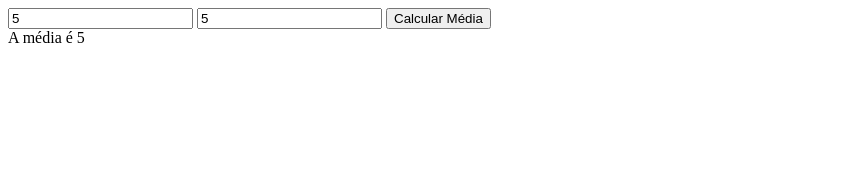
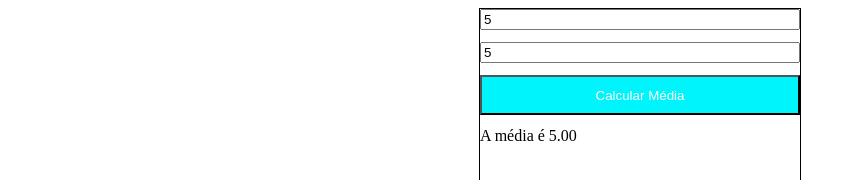
Before and after one commit to AlonsoCalabreso/calculadora-de-media, a plain HTML site: page index.html in a window 1280 px wide. Both pictures are taken after typing "5", "5" into the empty fields and a click on the button "Calcular Média". Shown: the top 180 px of the page, without its empty margins (0-856 px from the left). Drawn offline with Linux system fonts and the light colour scheme.

Commit message:
começamos a personalizar

```diff
--- a/app.js
+++ b/app.js
@@ -9,7 +9,7 @@
 
     const media = (nota1 + nota2)/2
 
-    resultado.innerHTML = `A média é ${media}`
+    resultado.innerHTML = `A média é ${media.toFixed(2)}`
 }
 
 button.addEventListener("click", calcularMedia)
--- a/index.html
+++ b/index.html
@@ -2,14 +2,17 @@
 <html lang="pt-br">
 <head>
     <meta charset="UTF-8">
+    <link rel="stylesheet" href="style.css">
     <meta name="viewport" content="width=, initial-scale=1.0">
     <title>Calculadora de Média</title>
 </head>
 <body>
-    <input type="number" id="nota1" placeholder="insira a primeira nota">
-    <input type="number" id="nota2" placeholder="insira a segunda nota">
-    <input type="button" value="Calcular Média" id="button">
-    <div id="resultado"></div>
+    <div class="container">
+        <input type="number" id="nota1" placeholder="insira a primeira nota">
+        <input type="number" id="nota2" placeholder="insira a segunda nota">
+        <input type="button" value="Calcular Média" id="button">
+        <div id="resultado"></div>
+    </div>
 
     <script src="app.js"></script>
 </body>
--- a/programa.css
+++ /dev/null
@@ -1,36 +0,0 @@
-body{
-    background: #1e1e1e;
-    display:flex;
-    justify-content:center;
-    align-items:center;
-    height:100vh;
-    font-family: Arial, sans-serif;
-}
-
-.screen{
-    background:#98cb98;
-    border:8px solid #222;
-    border-radius:15px;
-    padding:80px;
-    height:220px;
-    display:flex;
-    justify-content:center;
-    align-items:center;
-    flex-direction:column;
-    text-align:center;
-}
-
-.screen img{
-    width:120px;
-    height:120px;
-}
-
-.top-light{
-    width:60px;
-    height:60px;
-    background:#42a5f5;
-    border-radius:50%;
-    border:5px solid #fff;
-    box-shadow:0 0 20px #42a5f5;
-    margin-bottom:20px;
-}
--- /dev/null
+++ b/style.css
@@ -0,0 +1,19 @@
+.container{
+    display:flex;
+    border: 1px solid #000;
+    width: 320px;
+    flex-direction: column;
+    margin: auto;
+    height: 500px;
+    gap: 12px;
+}
+
+.caixa{
+    height: 40px;
+}
+
+#button{
+    height: 40px;
+    background-color: #00F4FC;
+    color: #fff;
+}
```
